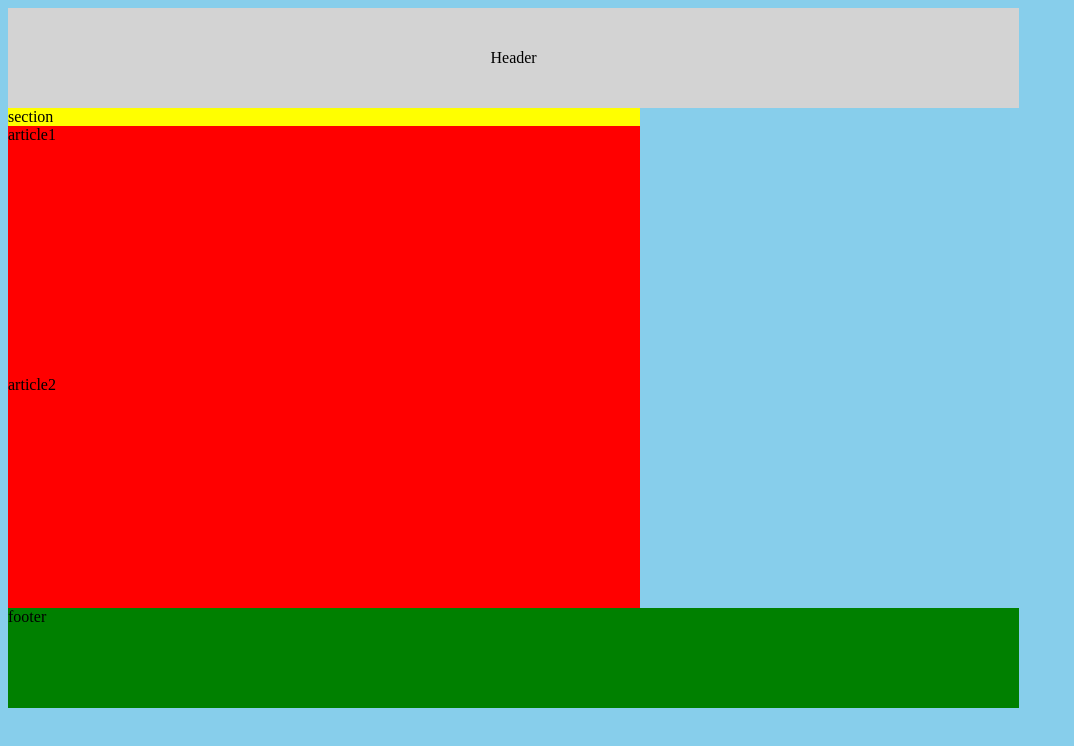
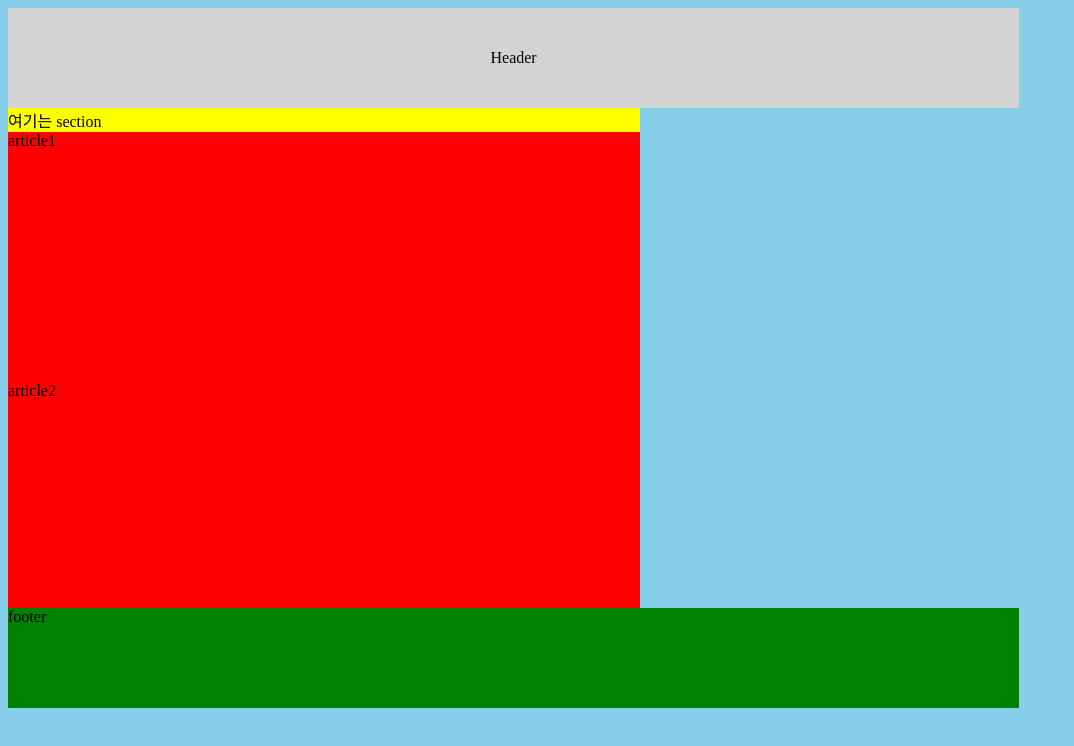
Before and after one commit to eternalarchive/testRepo, a plain HTML site: page index3.html in a window 1280 px wide. Shown: the whole page, without its empty margins (0-1074 px from the left). Drawn offline with Linux system fonts and the light colour scheme.

Commit message:
add something

```diff
--- a/index3.html
+++ b/index3.html
@@ -41,7 +41,7 @@
   <div>
     <header id="header">Header</header>
     <section id="section">
-      section
+      여기는 section
       <article id="article">article1</article>
       <article id="article">article2</article>
     </section>
```
